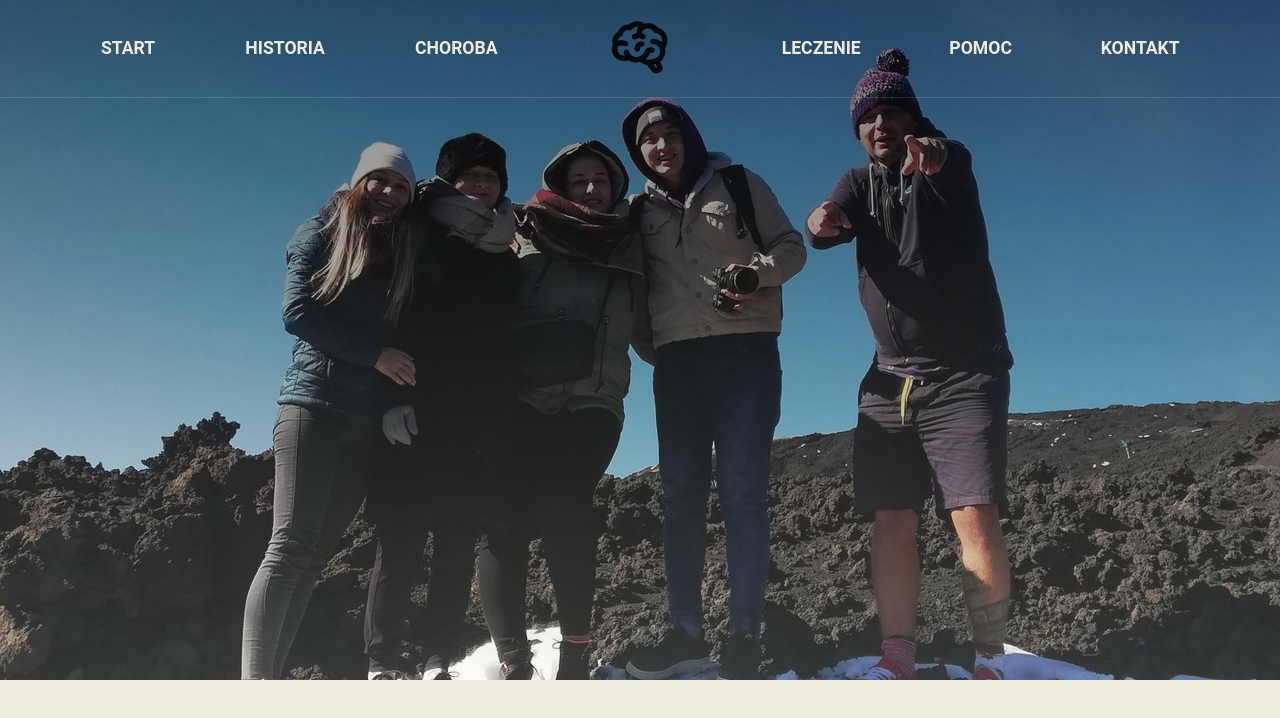
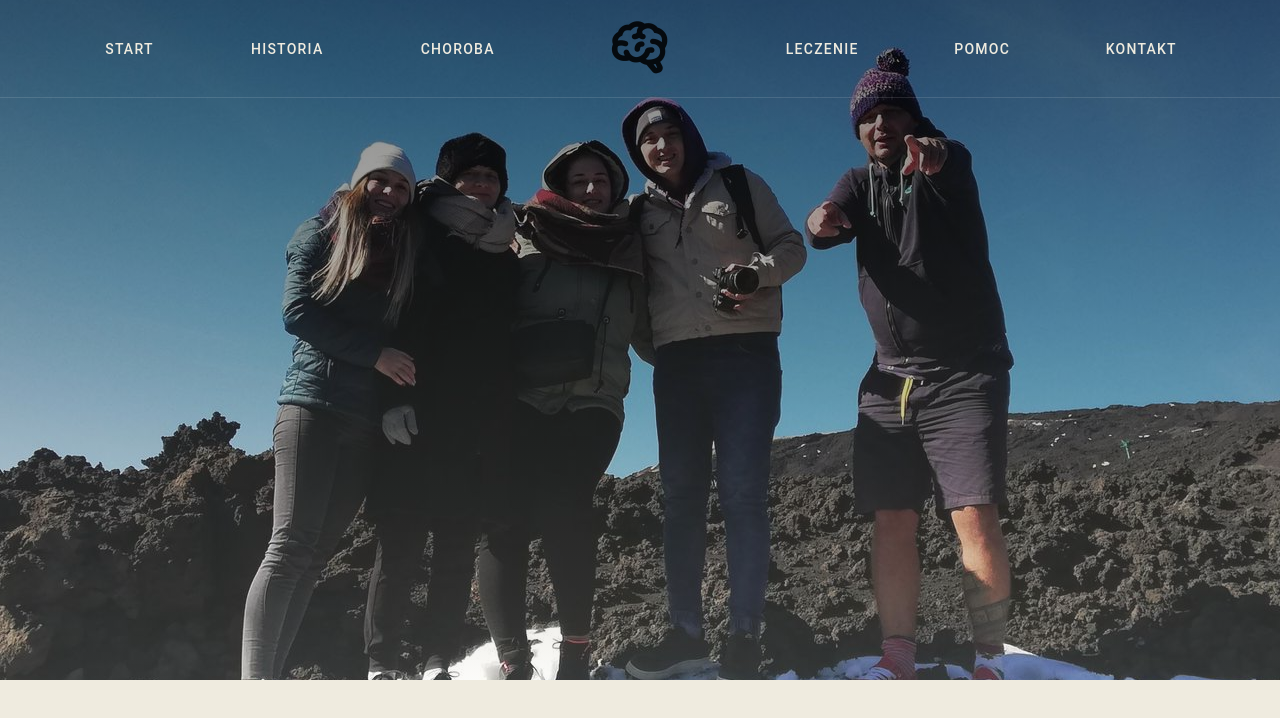
Before and after one commit to PatrykJarzynka/Memory, a Vue app: page / in a window 1280 px wide. Shown: the top 718 px of the page. Built offline with nearby package versions, Linux system fonts and the light colour scheme; a small style sheet from the web is missing.

Commit message:
Added interaction with header items

```diff
--- a/src/components/Header.vue
+++ b/src/components/Header.vue
@@ -83,8 +83,13 @@
               v-for="item in headerItems.slice(0,3)"
               :key="item.title"
               cols="auto"
+              class="h-100 d-flex align-center"
             >
-              <span class="header-item">{{ item.title }}</span>
+              <v-btn
+                :text="item.title"
+                variant="plain"
+                class="header-item h-100"
+              />
             </v-col>
           </v-row>
         </v-col>
@@ -102,8 +107,13 @@
               v-for="item in headerItems.slice(3,6)"
               :key="item.title"
               cols="auto"
+              class="h-100 d-flex align-center"
             >
-              <span class="header-item">{{ item.title }}</span>
+              <v-btn
+                :text="item.title"
+                variant="plain"
+                class="header-item h-100"
+              />
             </v-col>
           </v-row>
         </v-col>
@@ -177,14 +187,13 @@
 }
 
 .header-item {
+  background-color: transparent;
   color: rgb(var(--v-theme-background));
-  font-weight: 600;
-  font-size: 1.1rem;
-  text-transform: uppercase;
+  opacity: 1;
+}
 
-  @media only screen and (max-width: 960px) {
-    font-size: 1rem;
-  }
+.header-item:hover {
+  transform: translateY(-10%);
 }
 
 .drawer-container {
```
